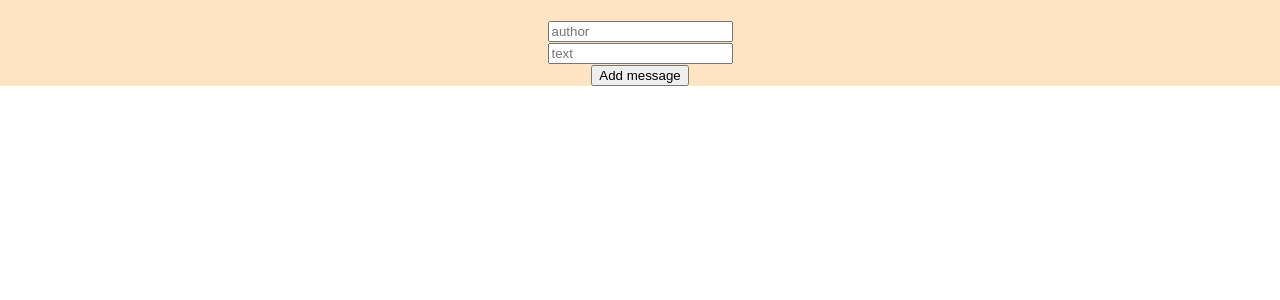
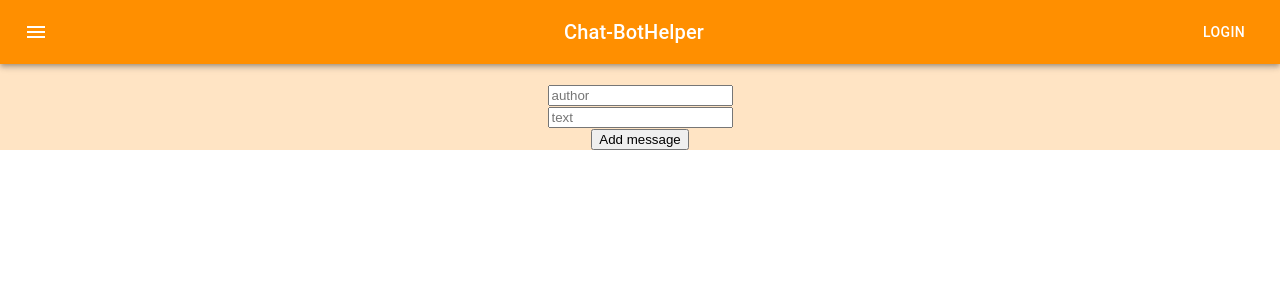
Before and after one commit to AlexeyTurdakov/ReactGB, a React (Create React App) app: page / in a window 1280 px wide. Shown: the top 300 px of the page. Built offline with nearby package versions, Linux system fonts and the light colour scheme.

Commit message:
header material ui

```diff
--- a/package.json
+++ b/package.json
@@ -3,12 +3,18 @@
   "version": "0.1.0",
   "private": true,
   "dependencies": {
+    "@emotion/react": "^11.10.4",
+    "@emotion/styled": "^11.10.4",
+    "@mui/icons-material": "^5.10.6",
+    "@mui/material": "^5.10.8",
+    "@mui/styled-engine-sc": "^5.10.6",
     "@testing-library/jest-dom": "^5.16.5",
     "@testing-library/react": "^13.4.0",
     "@testing-library/user-event": "^13.5.0",
     "react": "^18.2.0",
     "react-dom": "^18.2.0",
     "react-scripts": "5.0.1",
+    "styled-components": "^5.3.6",
     "web-vitals": "^2.1.4"
   },
   "scripts": {
--- a/src/App.js
+++ b/src/App.js
@@ -1,6 +1,7 @@
 import logo from "./logo.svg";
 import "./App.css";
 import React, { useState, useEffect } from "react";
+import Header from "./components/Header";
 
 function App() {
   const [messageList, setMessageList] = useState([]);
@@ -18,8 +19,6 @@
         messageText: messageText,
       },
     ]);
-
-    console.log(messageList);
   };
 
   useEffect(() => {
@@ -48,6 +47,7 @@
 
   return (
     <div className="App">
+      <Header />
       <form onSubmit={handleSubmit}>
         <br />
         <input
@@ -71,7 +71,6 @@
             <p>
               {message.author} {message.messageText}
             </p>
-            <p></p>
           </div>
         );
       })}
--- /dev/null
+++ b/src/components/Drawer.js
@@ -0,0 +1,31 @@
+import React, { Component } from "react";
+import { Drawer, MenuItem } from "@mui/material";
+import AddRoundedIcon from "@mui/icons-material/AddRounded";
+import AccessibilityNewIcon from "@mui/icons-material/AccessibilityNew";
+import AccessibilityIcon from "@mui/icons-material/Accessibility";
+import AddHomeIcon from "@mui/icons-material/AddHome";
+
+export default class AppDrawer extends Component {
+  render() {
+    return (
+      <Drawer open={this.props.flag}>
+        <MenuItem>
+          <AddHomeIcon />
+          Main Page
+        </MenuItem>
+        <MenuItem>
+          <AccessibilityIcon />
+          Chat 1
+        </MenuItem>
+        <MenuItem>
+          <AccessibilityNewIcon />
+          Chat 2
+        </MenuItem>
+        <MenuItem>
+          <AccessibilityIcon />
+          Chat 3
+        </MenuItem>
+      </Drawer>
+    );
+  }
+}
--- a/src/components/Footer.js
+++ b/src/components/Footer.js
@@ -1,5 +1,7 @@
 import React from "react";
 
 export default function Footer(props) {
-  return <footer>{props.footer}</footer>;
+  return <footer>
+
+  </footer>;
 }
--- a/src/components/Header.js
+++ b/src/components/Header.js
@@ -1,5 +1,47 @@
-import React from "react";
+import React, { Component } from "react";
+import AppBar from "@mui/material/AppBar";
+import Box from "@mui/material/Box";
+import Toolbar from "@mui/material/Toolbar";
+import Typography from "@mui/material/Typography";
+import Button from "@mui/material/Button";
+import IconButton from "@mui/material/IconButton";
+import MenuIcon from "@mui/icons-material/Menu";
+import { amber } from "@mui/material/colors";
+import AppDrawer from "./Drawer.js";
 
-export default function Header(props) {
-  return <header>{props.header}</header>;
+export default class Header extends Component {
+  state = {
+    checkDrawer: false,
+  };
+
+  onChangeDrawer = () => {
+    this.setState({ checkDrawer: !this.state.checkDrawer });
+  };
+  render() {
+    return (
+      <header>
+        <Box sx={{ flexGrow: 1 }}>
+          <AppBar position="static" style={{ backgroundColor: amber[800] }}>
+            <Toolbar>
+              <IconButton
+                size="large"
+                edge="start"
+                color="inherit"
+                aria-label="menu"
+                sx={{ mr: 2 }}
+                onClick={this.onChangeDrawer}
+              >
+                <MenuIcon />
+              </IconButton>
+              <Typography variant="h6" component="div" sx={{ flexGrow: 1 }}>
+                Chat-BotHelper
+              </Typography>
+              <Button color="inherit">Login</Button>
+            </Toolbar>
+          </AppBar>
+          <AppDrawer flag={this.state.checkDrawer} />
+        </Box>
+      </header>
+    );
+  }
 }
```
Also changed, not shown: 1 other file (tests, documents, lock files or other folders).
